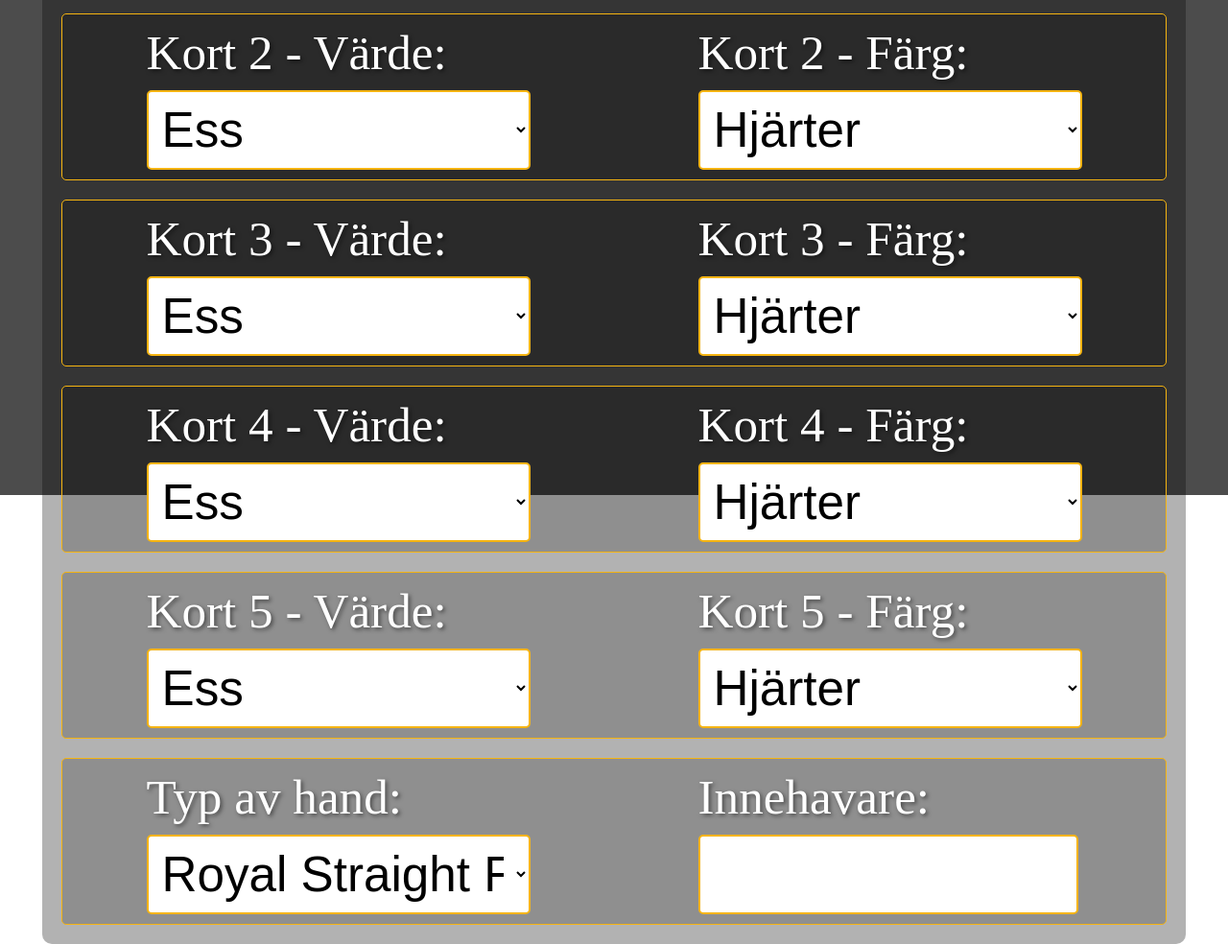
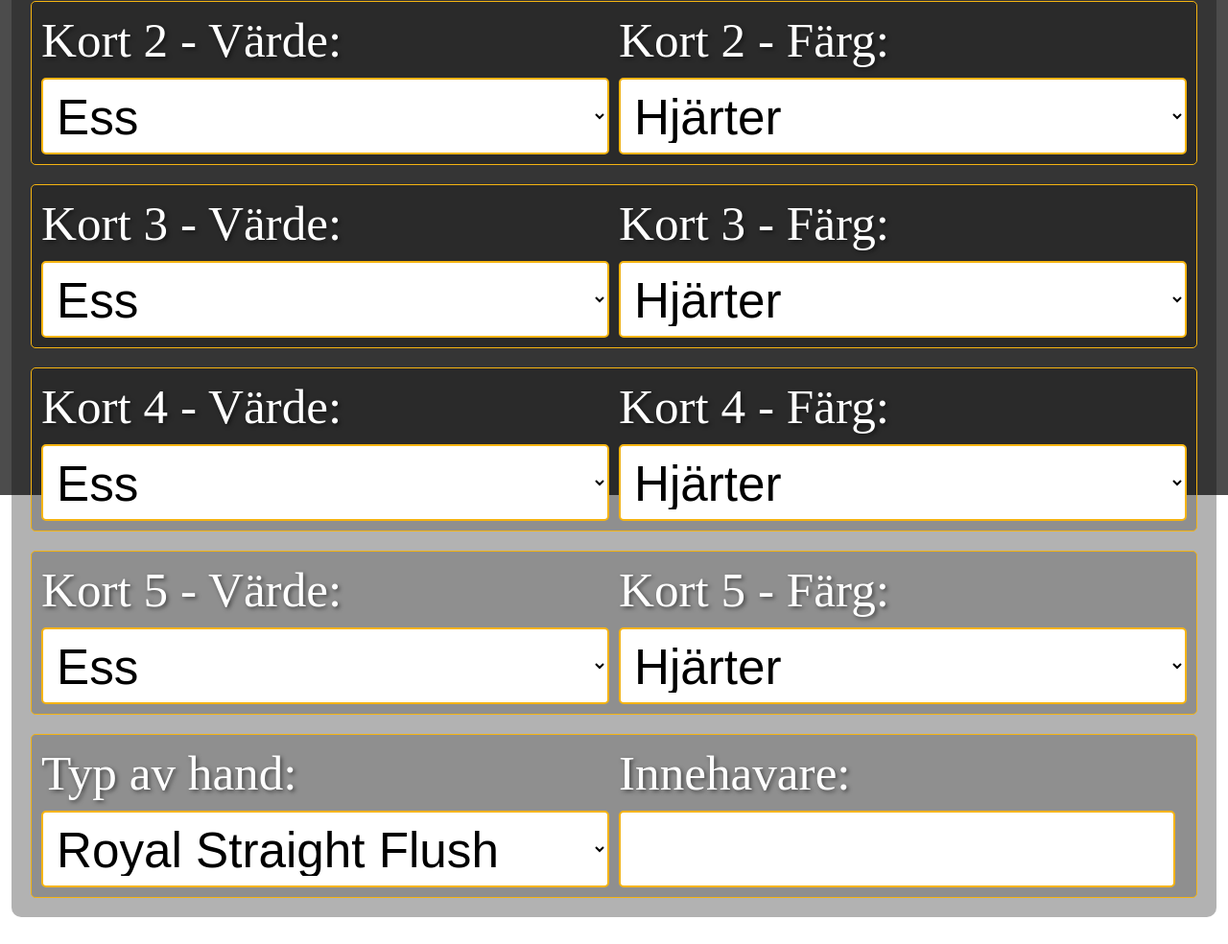
Before and after one commit to mcfrojd/high_hand, a plain HTML site: page admin.html in a window 1280 px wide. Shown: the part 284-1268 px from the top of the page at 96% size. After the commit the page ends 1240 px from the top, so only its background shows below. Drawn offline with Linux system fonts and the light colour scheme; no server answers.

Commit message:
css magic

```diff
--- a/css/admin.css
+++ b/css/admin.css
@@ -53,7 +53,7 @@ body::before {
     display: flex;
     flex-direction: column;
     gap: 10px;
-    width: 400px;
+    width: 50%;
     margin: 0 auto;
 }
 
@@ -65,6 +65,7 @@ select {
     color: black;
     border: 2px solid #f5b411;
     cursor: pointer;
+    height: 80px;
 }
 
 select:hover {
@@ -95,7 +96,8 @@ label {
 .dropdowns-container {
     display: flex;
     justify-content: center;
-    gap: 20px;
+    gap: 10px;
+
 }
 
 .all-cards-container {
@@ -105,8 +107,8 @@ label {
     padding: 20px;
     background: rgba(0, 0, 0, 0.3);
     border-radius: 10px;
-    margin: 20px auto;
-    width: 90%;
+    margin: 10px auto;
+    width: 95%;
 }
 
 .player-input {
@@ -115,5 +117,6 @@ label {
     border-radius: 5px;
     border: 2px solid #f5b411;
     background: white;
-    width: 93%;
+    width: 94%;
+    height: 56px;
 }
```
